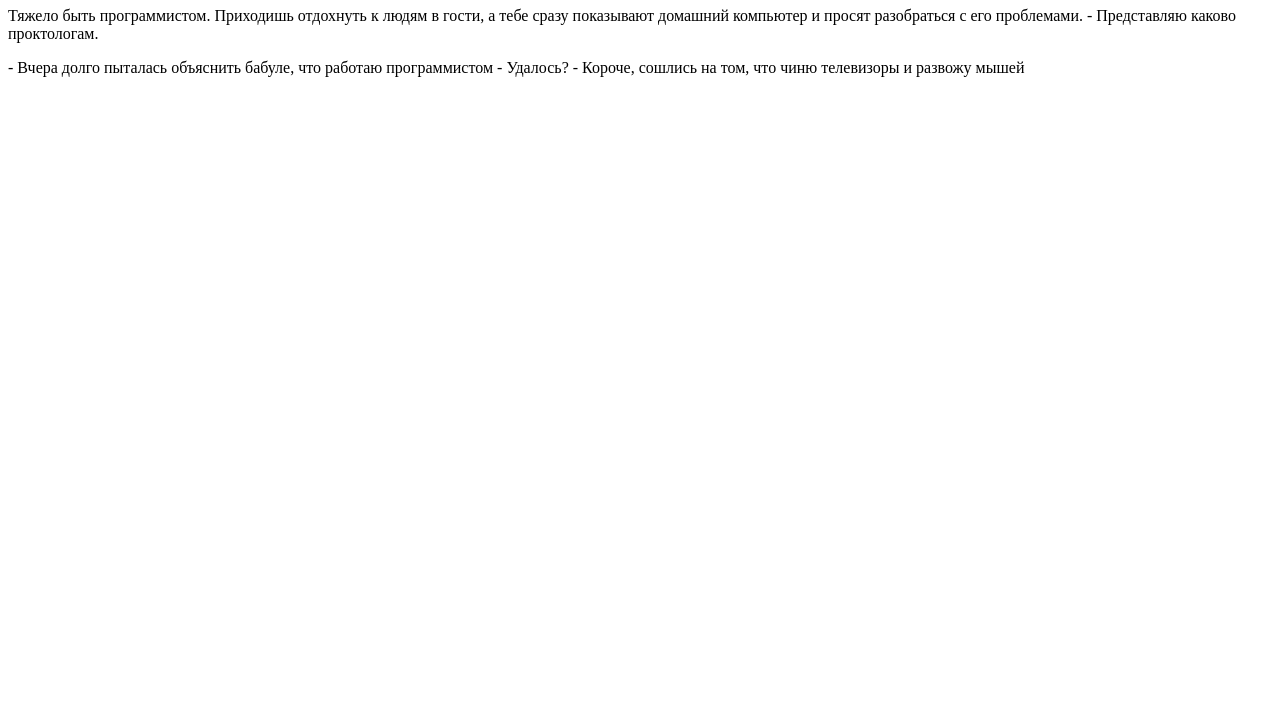
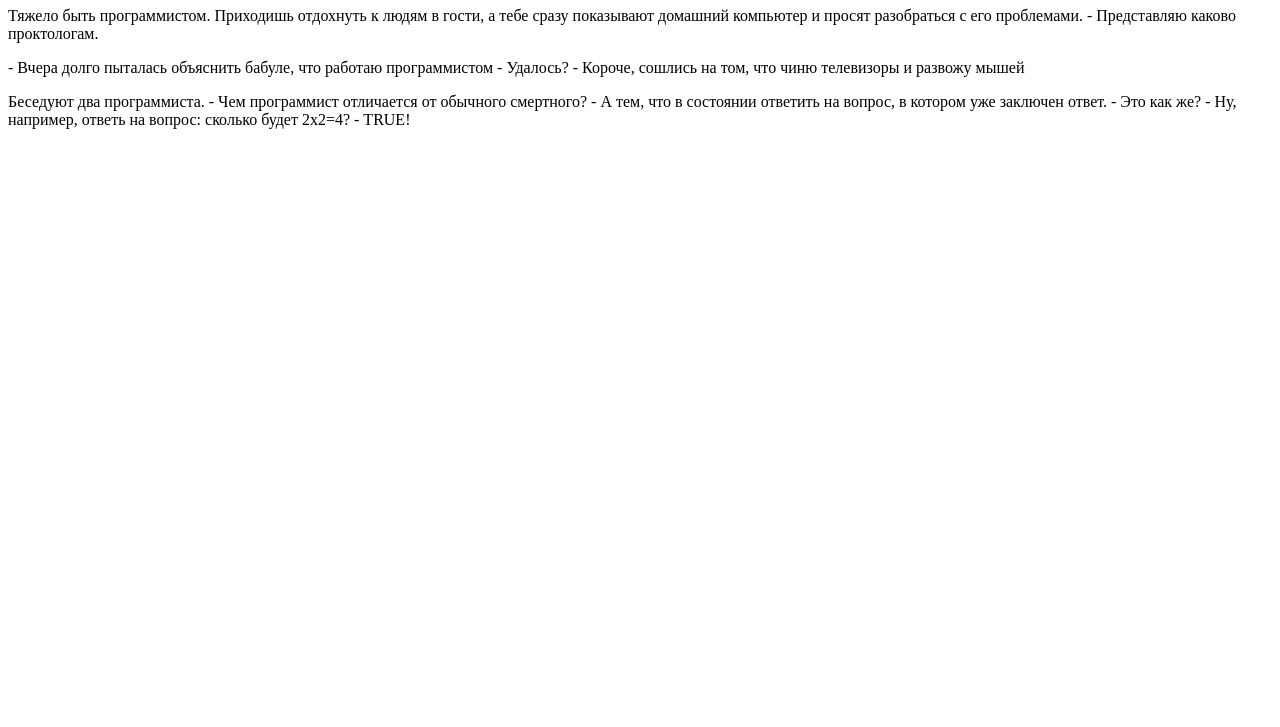
Before and after one commit to inysik/SSH_REP, a plain HTML site: page index.html in a window 1280 px wide. Shown: the part 73-800 px from the top of the page. Drawn offline with Linux system fonts and the light colour scheme.

Commit message:
add in  index_html three joke

```diff
--- a/index.html
+++ b/index.html
@@ -1,5 +1,6 @@
 <!DOCTYPE html>
 <html lang="en">
+
 <head>
     <meta charset="UTF-8">
     <meta http-equiv="X-UA-Compatible" content="IE=edge">
@@ -20,7 +21,15 @@
         - Короче, сошлись на том, что чиню телевизоры и развожу мышей
 
     </p>
+    <p>
+        Беседуют два программиста.
+        - Чем программист отличается от обычного смертного?
+        - А тем, что в состоянии ответить на вопрос, в котором уже заключен ответ.
+        - Это как же?
+        - Ну, например, ответь на вопрос: сколько будет 2х2=4?
+        - ТRUЕ!
 
+    </p>
 
 
 </body>
```
